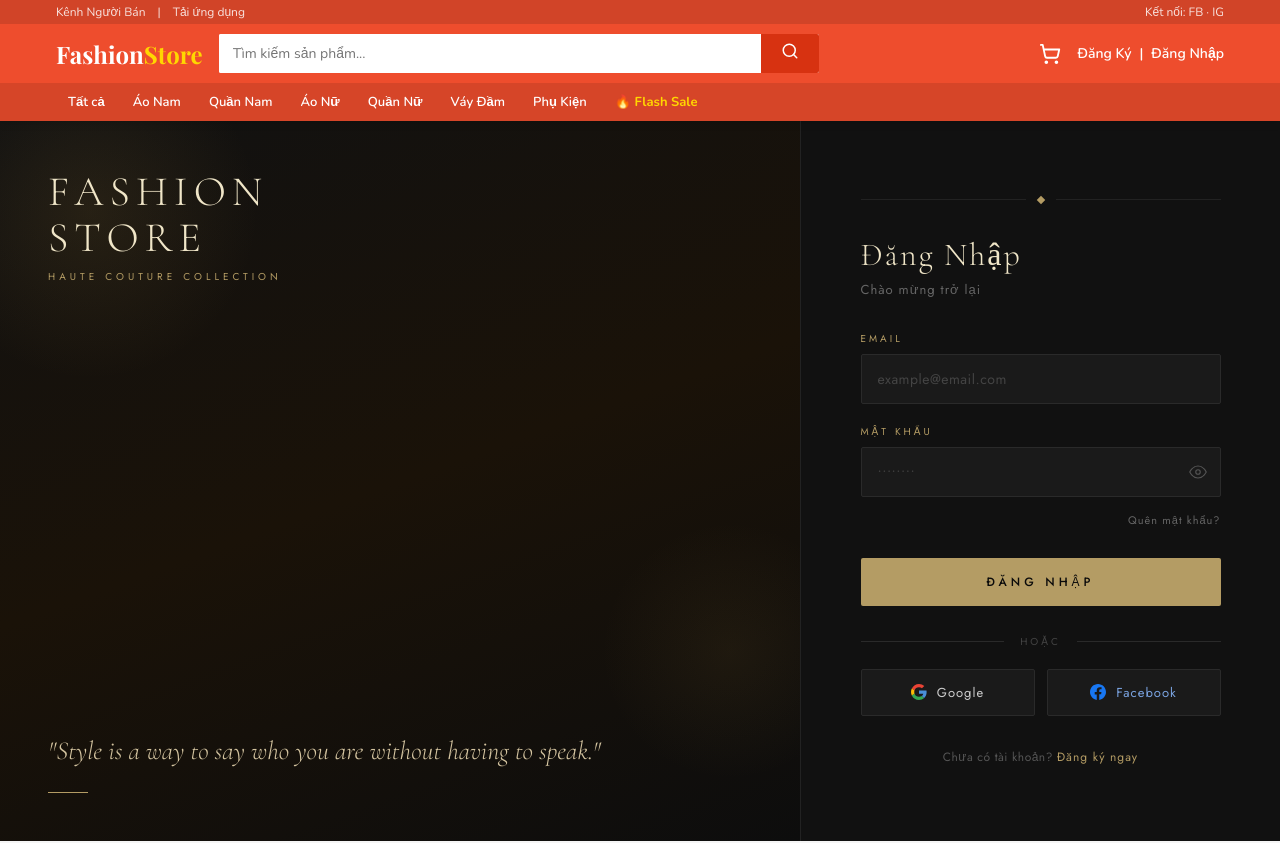
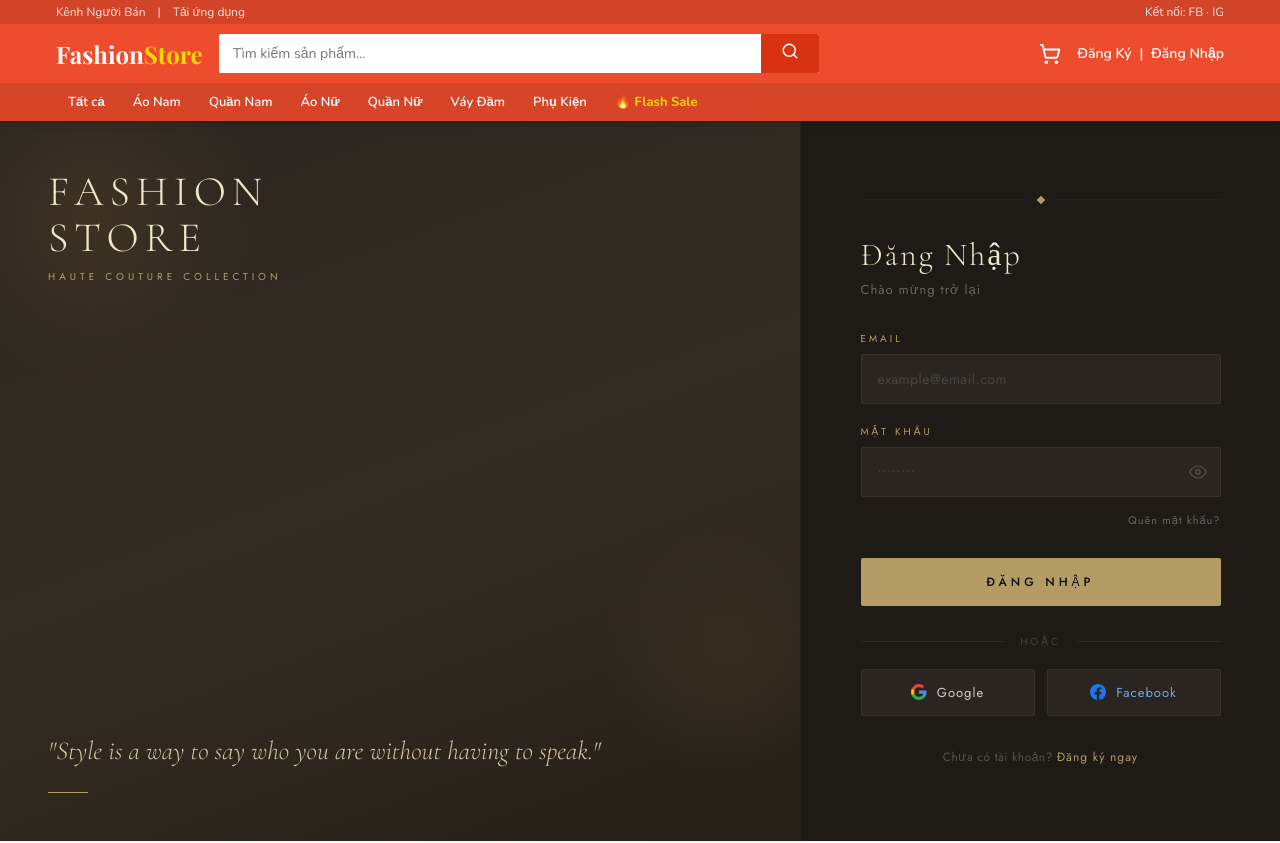
Before and after one commit to davidthanh123/webquanao, a React (Create React App) app in the folder frontend/: page /login in a window 1280 px wide. Shown: the top 843 px of the page. Built offline with nearby package versions, Linux system fonts and the light colour scheme.

Commit message:
Update AuthPages.css

```diff
--- a/frontend/src/pages/AuthPages.css
+++ b/frontend/src/pages/AuthPages.css
@@ -4,7 +4,7 @@
 /* ===== LAYOUT ===== */
 .lx-wrap {
   min-height: calc(100vh - 80px);
-  background: #0a0a0a;
+  background: #2a2520;
   display: flex;
   align-items: stretch;
   font-family: 'Jost', sans-serif;
@@ -13,7 +13,7 @@
 /* ===== LEFT PANEL ===== */
 .lx-left {
   flex: 1;
-  background: linear-gradient(160deg, #111 0%, #1a1208 50%, #0d0d0d 100%);
+  background: linear-gradient(160deg, #2a2520 0%, #332c22 50%, #252018 100%);
   display: flex;
   flex-direction: column;
   justify-content: space-between;
@@ -84,7 +84,7 @@
 /* ===== RIGHT PANEL ===== */
 .lx-right {
   width: 480px;
-  background: #111111;
+  background: #1e1b17;
   display: flex;
   align-items: center;
   justify-content: center;
@@ -156,8 +156,8 @@
 
 .lx-input {
   width: 100%;
-  background: #1a1a1a;
-  border: 1px solid #2a2a2a;
+  background: #2a2520;        /* ← đổi từ #1a1a1a */
+  border: 1px solid #3a3028;  /* ← đổi từ #2a2a2a */
   border-radius: 2px;
   padding: 14px 16px;
   font-family: 'Jost', sans-serif;
@@ -173,7 +173,7 @@
 
 .lx-input:focus {
   border-color: #b49c64;
-  background: #1e1e1e;
+  background: #2e2820;
 }
 
 /* Eye toggle button */
@@ -263,8 +263,8 @@
   justify-content: center;
   gap: 10px;
   padding: 13px 16px;
-  background: #1a1a1a;
-  border: 1px solid #2a2a2a;
+  background: #2a2520;        /* ← đổi từ #1a1a1a */
+  border: 1px solid #3a3028;  /* ← đổi từ #2a2a2a */
   border-radius: 2px;
   font-family: 'Jost', sans-serif;
   font-size: 13px;
```
